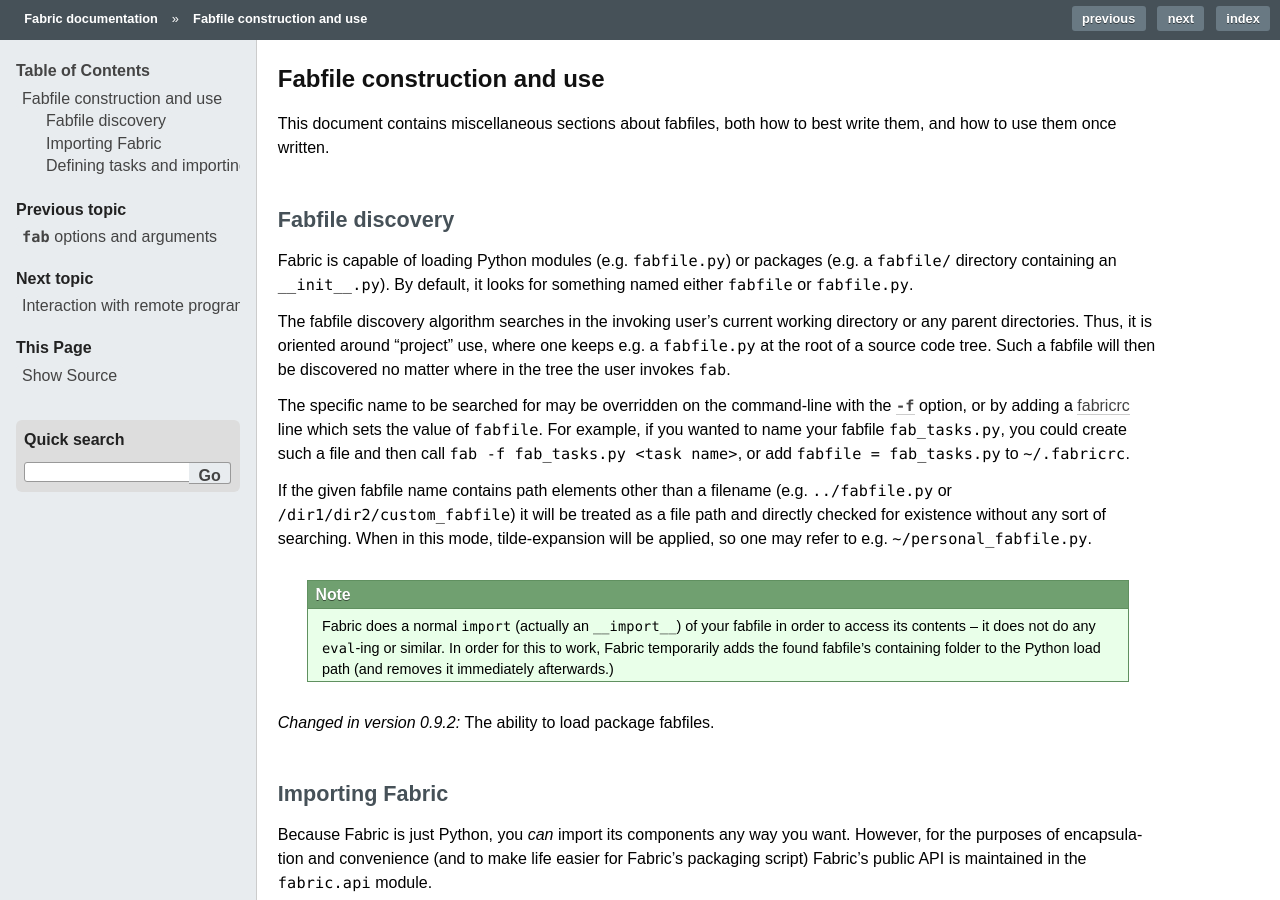
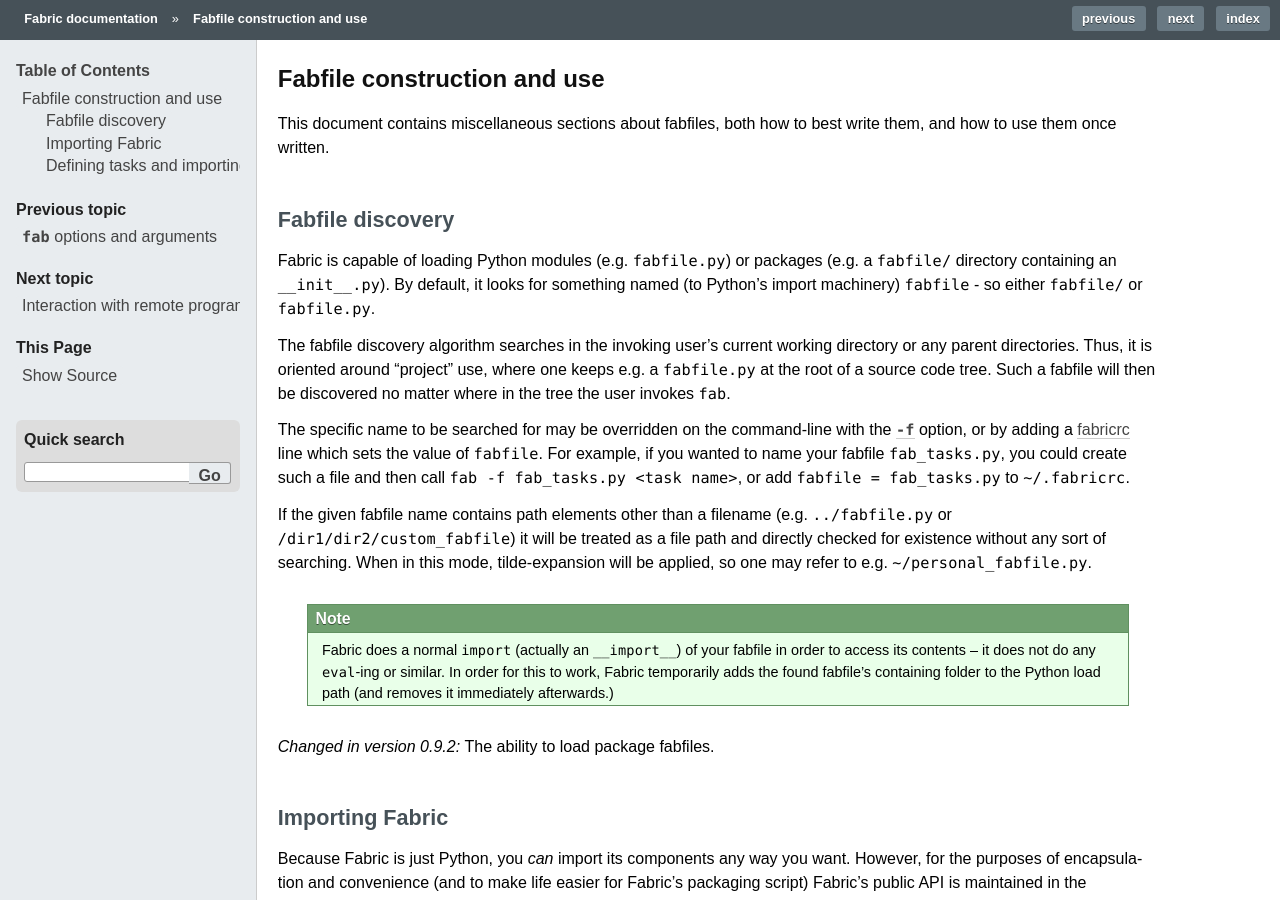
Before and after one commit to fabric/fabric, a Sphinx documentation site: the page built from docs/usage/fabfiles.rst, in a window 1280 px wide and 900 px high. Built offline with Sphinx 7.4.7, drawn with Linux system fonts in a browser that asks for light colours; the version number could not be read and is left out.

Commit message:
Minor language tweak re: fabfiles.

```diff
--- a/docs/usage/fabfiles.rst
+++ b/docs/usage/fabfiles.rst
@@ -12,7 +12,8 @@
 
 Fabric is capable of loading Python modules (e.g. ``fabfile.py``) or packages
 (e.g. a ``fabfile/`` directory containing an ``__init__.py``). By default, it
-looks for something named either ``fabfile`` or ``fabfile.py``.
+looks for something named (to Python's import machinery) ``fabfile`` - so
+either ``fabfile/`` or ``fabfile.py``.
 
 The fabfile discovery algorithm searches in the invoking user's current working
 directory or any parent directories. Thus, it is oriented around "project" use,
```
